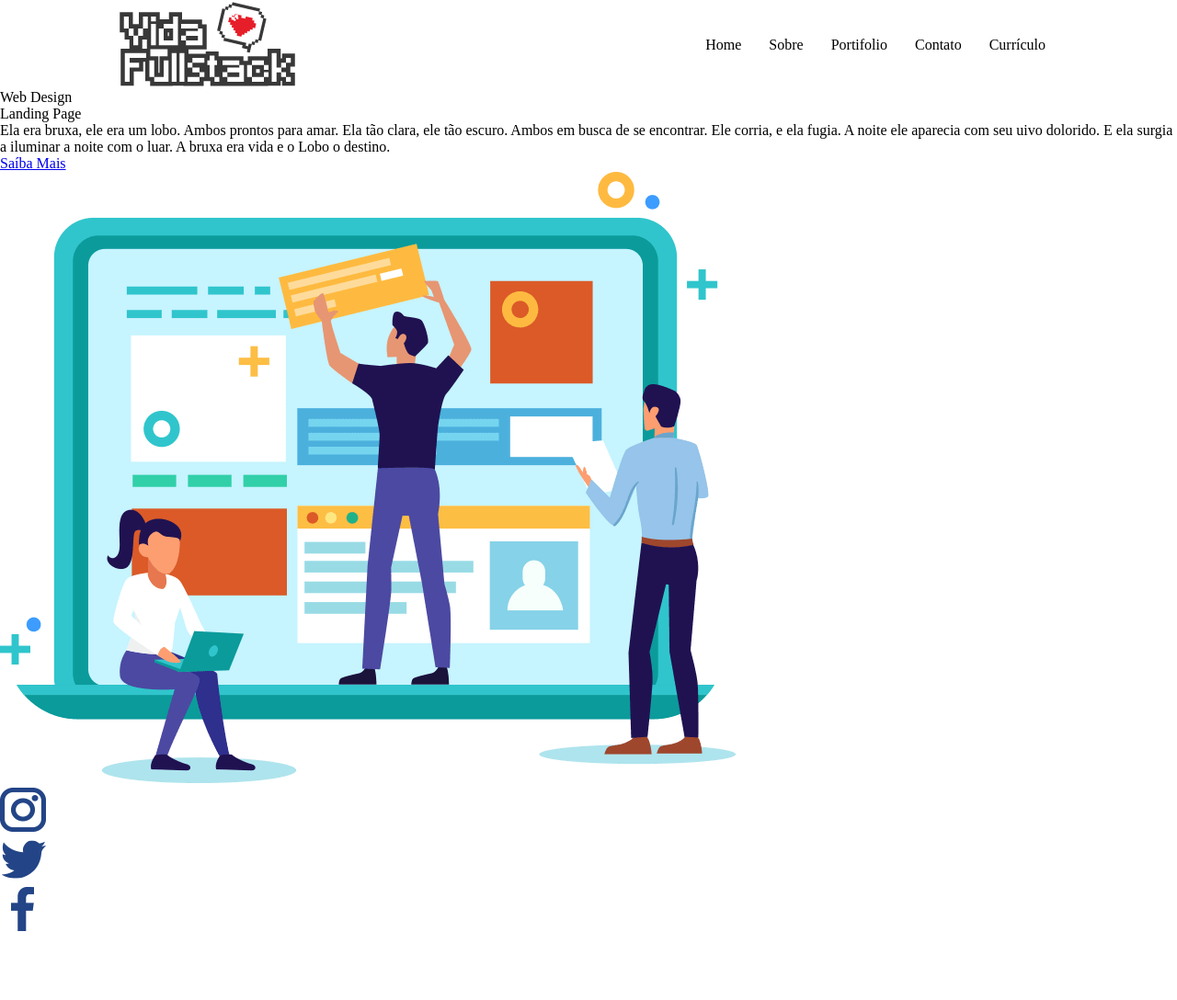
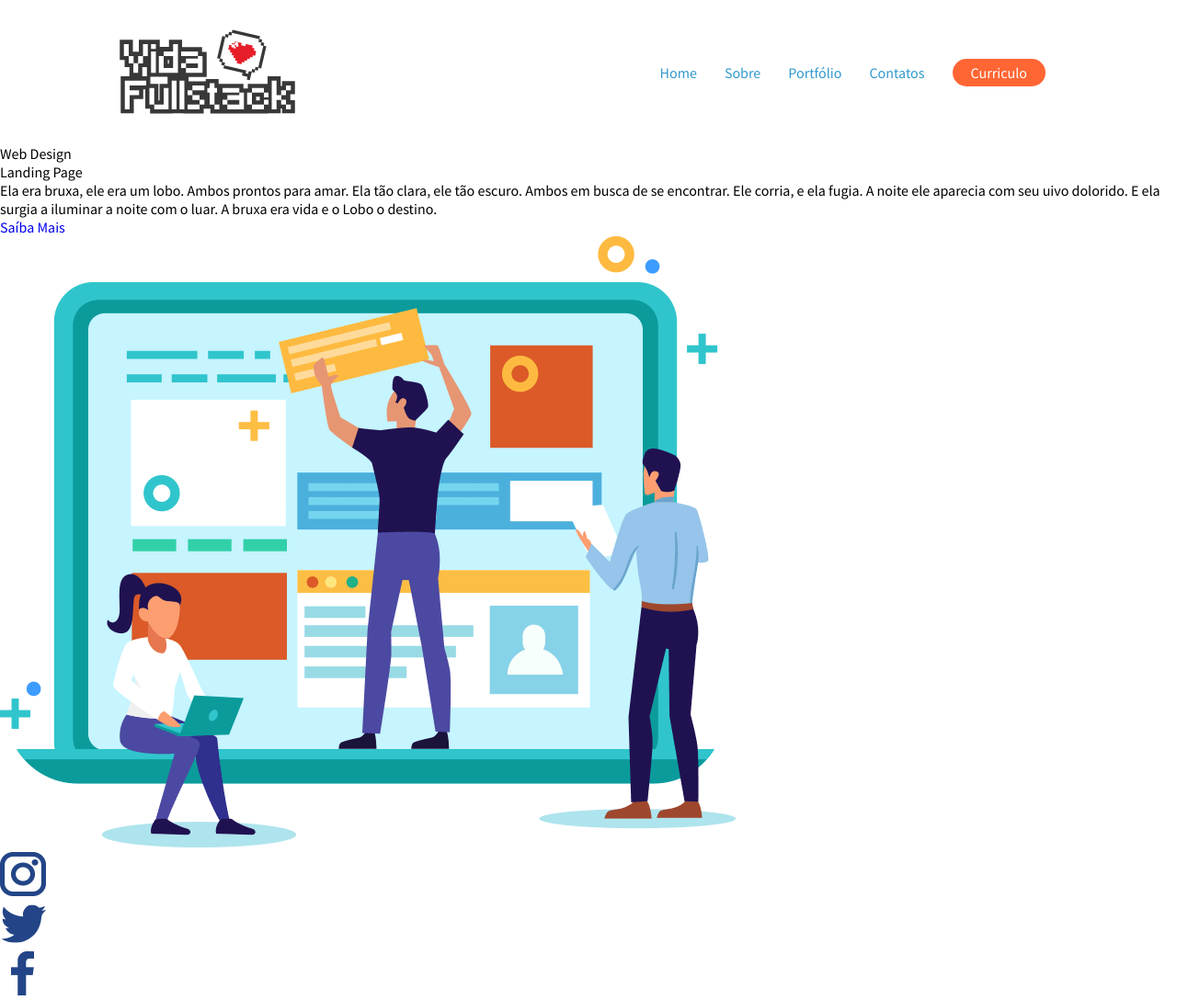
Before and after one commit to Gilson1818/Aula-03, a plain HTML site: page index.html in a window 1280 px wide. Shown: the whole page at 92% size. Before the commit the page ends 1018 px from the top, so only its background shows below. Drawn offline with Linux system fonts and the light colour scheme.

Commit message:
Termino do Menu

```diff
--- /dev/null
+++ b/Assets/CSS/buttons.css
@@ -0,0 +1,9 @@
+.btn{
+    padding:5px 20px;
+    border-radius: 30px;
+}
+
+.btn.btn-laranja{
+    background: #ff6633;
+    color: #fff;
+}
--- a/Assets/CSS/header.css
+++ b/Assets/CSS/header.css
@@ -1,6 +1,6 @@
 header{
     width:1024px;
-    margin:0 auto;
+    margin:30px auto;
     display: flex;
     flex-direction: row;
     justify-content: space-between;
@@ -10,10 +10,12 @@ header{
 header nav ul{
     display: flex;
     flex-direction: row;
+    align-items: center;
     list-style: none;
 
 }
 
-header nav ul li{
-    padding: 0 15px;
+header nav ul li a{
+    margin: 0 15px;
+    color: #3399cc;
 }
--- a/Assets/CSS/style.css
+++ b/Assets/CSS/style.css
@@ -1,4 +1,8 @@
+@import url('https://fonts.googleapis.com/css2?family=Source+Sans+Pro:wght@200;300;400&display=swap');
+/*Components*/
 @import'./header.css';
+@import'./buttons.css';
+/*Reset css*/
 *{
     margin: 0;
     padding:0;
@@ -6,4 +10,6 @@
     font-size: 100%;
     font:inherit;
     vertical-align: baseline;
+    text-decoration:none;
+    font-family: 'Source Sans Pro', sans-serif;
 }
--- a/index.html
+++ b/index.html
@@ -13,11 +13,34 @@
         <!--Menu do Site-->
             <nav>
                 <ul>
-                <li>Home</li>
-                <li>Sobre</li>
-                <li>Portifolio</li>
-                <li>Contato</li>
-                <li>Currículo</li>
+                    <li>
+                        <a href="#">
+                        Home
+                    </a>
+                    </li>
+                    <li>
+                        <a href="#">
+                        Sobre
+                    </a>
+                    </li>
+
+                    <li>
+                        <a href="#">
+                        Portfólio
+                    </a>
+                    </li>
+
+                    <li>
+                        <a href="#">
+                        Contatos
+                    </a>
+                    </li>
+
+                    <li>
+                        <a href="#" class="btn btn-laranja">
+                        Curriculo
+                    </a>
+                    </li>
                 </ul>
             </nav>
             <!--Fim do menu do Site-->
```
Lines whose indentation alone changed are shown as unchanged.
